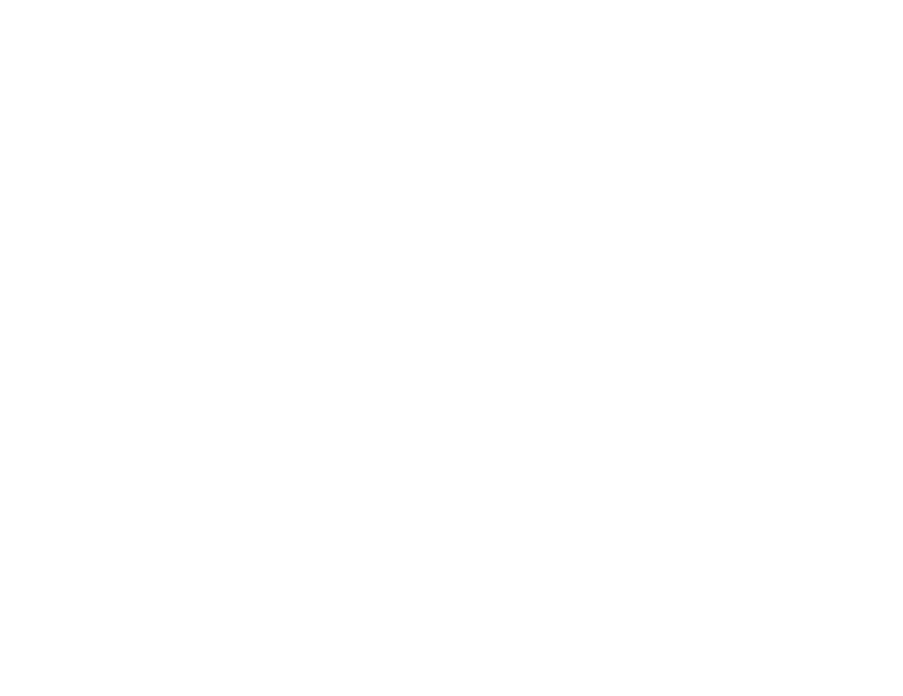
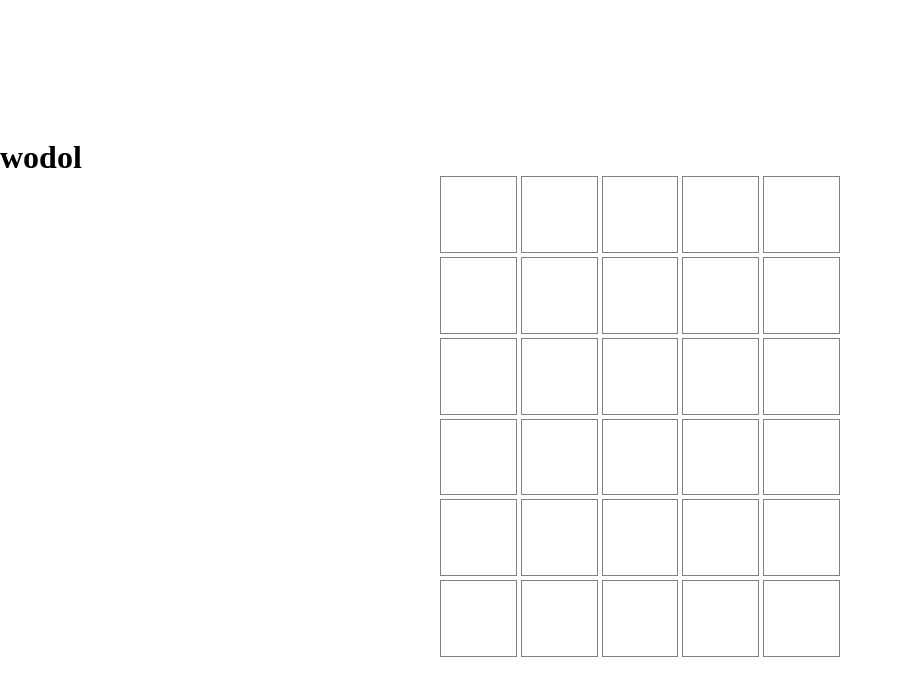
Before and after one commit to ttproxies/wodol, a plain HTML site: page index.html in a window 1280 px wide. Shown: the whole page, without its empty margins (0-903 px from the left). Drawn offline with Linux system fonts and the light colour scheme.

Commit message:
feat: cell grid

```diff
--- a/index.html
+++ b/index.html
@@ -1,11 +1,60 @@
-<!DOCTYPE html>
+<!doctype html>
 <html lang="en">
-<head>
-	<meta charset="UTF-8">
-	<meta name="viewport" content="width=device-width, initial-scale=1.0">
-	<title>Document</title>
-</head>
-<body>
+    <head>
+        <meta charset="UTF-8" />
+        <meta name="viewport" content="width=device-width, initial-scale=1.0" />
+        <title>Wodol</title>
+        <script src="script.js" defer></script>
 
-</body>
+        <link rel="stylesheet" href="style.css" />
+    </head>
+    <body>
+        <div class="wrap">
+            <h1>wodol</h1>
+            <div class="grid">
+                <div class="grid__row">
+                    <div class="grid__cell"></div>
+                    <div class="grid__cell"></div>
+                    <div class="grid__cell"></div>
+                    <div class="grid__cell"></div>
+                    <div class="grid__cell"></div>
+                </div>
+                <div class="grid__row">
+                    <div class="grid__cell"></div>
+                    <div class="grid__cell"></div>
+                    <div class="grid__cell"></div>
+                    <div class="grid__cell"></div>
+                    <div class="grid__cell"></div>
+                </div>
+                <div class="grid__row">
+                    <div class="grid__cell"></div>
+                    <div class="grid__cell"></div>
+                    <div class="grid__cell"></div>
+                    <div class="grid__cell"></div>
+                    <div class="grid__cell"></div>
+                </div>
+                <div class="grid__row">
+                    <div class="grid__cell"></div>
+                    <div class="grid__cell"></div>
+                    <div class="grid__cell"></div>
+                    <div class="grid__cell"></div>
+                    <div class="grid__cell"></div>
+                </div>
+                <div class="grid__row">
+                    <div class="grid__cell"></div>
+                    <div class="grid__cell"></div>
+                    <div class="grid__cell"></div>
+                    <div class="grid__cell"></div>
+                    <div class="grid__cell"></div>
+                </div>
+                <div class="grid__row">
+                    <div class="grid__cell"></div>
+                    <div class="grid__cell"></div>
+                    <div class="grid__cell"></div>
+                    <div class="grid__cell"></div>
+                    <div class="grid__cell"></div>
+                </div>
+            </div>
+        </div>
+    </body>
 </html>
--- /dev/null
+++ b/script.js
@@ -0,0 +1,3 @@
+addEventListener("keypress", (event) => {
+
+})
--- /dev/null
+++ b/style.css
@@ -0,0 +1,35 @@
+:root {
+
+}
+
+* {
+    box-sizing: border-box;
+    margin: 0;
+    padding: 0;
+}
+
+.wrap {
+    min-height: 100vh;
+    display: grid;
+    grid-template-columns: auto;
+    align-content: center;
+}
+
+.grid {
+    margin: auto;
+    width: 400px;
+}
+
+.grid__row {
+    display: flex;
+    flex-flow: row nowrap;
+    justify-content: center;
+    column-gap: 0.25rem;
+    margin-bottom: 0.25rem;
+}
+
+.grid__cell {
+    border: 1px solid grey;
+    flex: 1 1 auto;
+    aspect-ratio: 1 / 1;
+}
```
